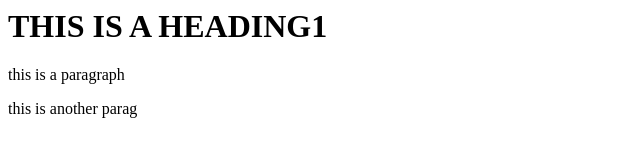
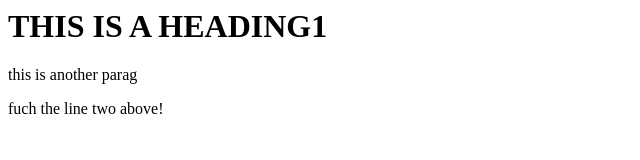
Before and after one commit to yaliny74/gitTutorial1, a plain HTML site: page src/index.html in a window 1280 px wide. Shown: the full height of the page, 0-640 px from the left. Drawn offline with Linux system fonts and the light colour scheme.

Commit message:
deleted one and added one

```diff
--- a/src/index.html
+++ b/src/index.html
@@ -2,7 +2,8 @@
 	<title> Title Page for gitPrj1 </title>
 	<body>
 		<h1>THIS IS A HEADING1 </h1>
-		<p>this is a paragraph</p>
+
 		<p>this is another parag</p>
+		<p> fuch the line two above! </p>
 	</body>
 </html>
```
